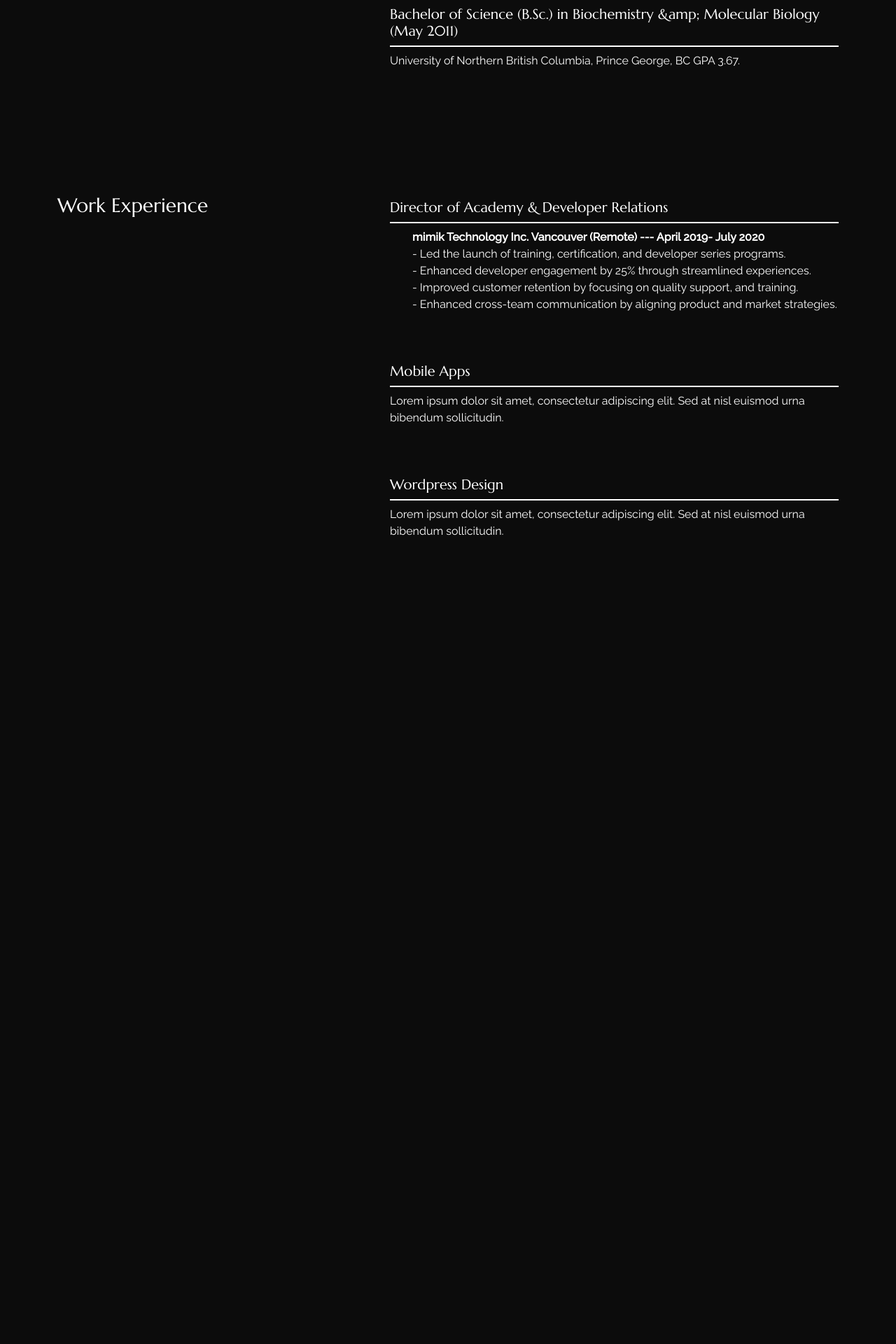
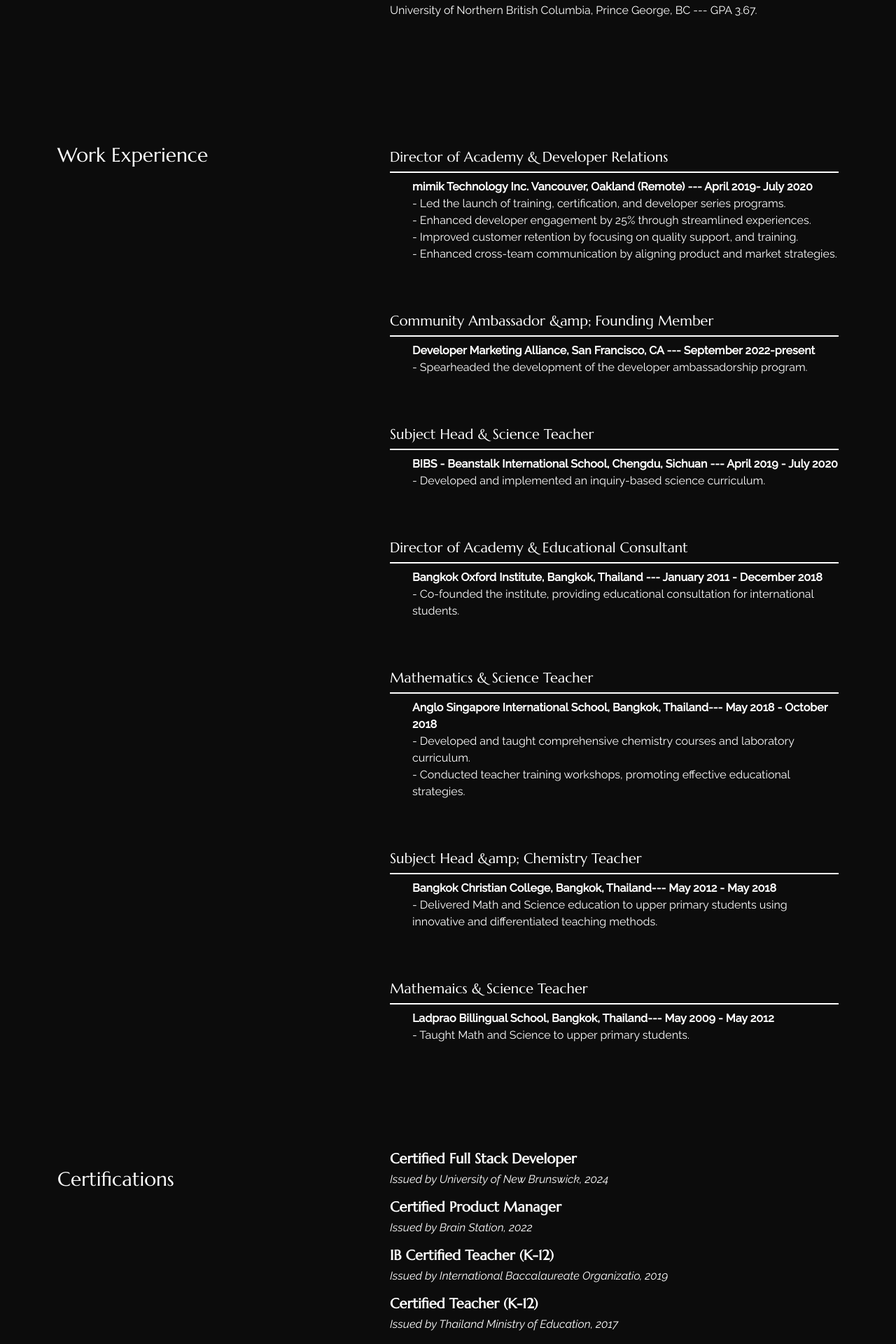
Before and after one commit to MrSep01/meSep-portfolio, a React (Create React App) app: page /about in a window 1280 px wide. Shown: the part 2459-4379 px from the top of the page at 70% size. Before the commit the page ends 3270 px from the top, so only its background shows below. Built offline with nearby package versions, Linux system fonts and the light colour scheme.

Commit message:
update-content2

```diff
--- a/src/content_option.js
+++ b/src/content_option.js
@@ -110,12 +110,7 @@ const professionalskills = [{
 const education = [{
     title: "Full Stack Developer - Web Development Bootcamp   (January 2024)",
     description: [
-        "University of Northern British Columbia, Prince George, BC",
-
-         "GPA: 3.67",
-
-        "Focus on biochemistry and molecular biology",
-
+        "University of New Brunswick, Fredericton, NB. --- GPA 4.0",
     ],
 
 },
@@ -125,19 +120,19 @@ const education = [{
 },
 {
     title: "Master of Education (M.Ed.) in International Teaching (May 2017)",
-    description: "Framingham State University, Framingham, MA. GPA 3.97.",
+    description: "Framingham State University, Framingham, MA. --- GPA 3.97.",
 },
 
 {
-    title: "Bachelor of Science (B.Sc.) in Biochemistry &amp; Molecular Biology (May 2011)",
-    description: "University of Northern British Columbia, Prince George, BC GPA 3.67.",
+    title: "Bachelor of Science (B.Sc.) in Biochemistry (May 2011)",
+    description: "University of Northern British Columbia, Prince George, BC --- GPA 3.67.",
 },
 ];
 
 const workexperience = [{
         title: "Director of Academy & Developer Relations",
         description:
-        [ <strong>mimik Technology Inc. Vancouver (Remote) ---      April 2019- July 2020 </strong>,
+        [ <strong>mimik Technology Inc. Vancouver, Oakland (Remote) ---      April 2019- July 2020 </strong>,
         "- Led the launch of training, certification, and developer series programs.",
          "- Enhanced developer engagement by 25% through streamlined experiences.",
         "- Improved customer retention by focusing on quality support, and training.",
@@ -146,15 +141,98 @@ const workexperience = [{
         ],
     },
     {
-        title: "Mobile Apps",
-        description: "Lorem ipsum dolor sit amet, consectetur adipiscing elit. Sed at nisl euismod urna bibendum sollicitudin.",
+        title: "Community Ambassador &amp; Founding Member",
+        description:
+        [<strong>Developer Marketing Alliance, San Francisco, CA --- September 2022-present</strong> ,
+        "- Spearheaded the development of the developer ambassadorship program.",
+
+
+    ]
     },
     {
-        title: "Wordpress Design",
-        description: "Lorem ipsum dolor sit amet, consectetur adipiscing elit. Sed at nisl euismod urna bibendum sollicitudin.",
+        title: "Subject Head & Science Teacher",
+        description: [<strong>BIBS - Beanstalk International School, Chengdu, Sichuan --- April 2019 - July 2020</strong> ,
+        "- Developed and implemented an inquiry-based science curriculum.",
+    ]
+
+    },
+
+    {
+        title: "Director of Academy & Educational Consultant",
+        description: [<strong>Bangkok Oxford Institute, Bangkok, Thailand --- January 2011 - December 2018</strong> ,
+        "- Co-founded the institute, providing educational consultation for international students.",
+    ]
+
+    },
+
+    {
+        title: "Mathematics & Science Teacher",
+        description: [<strong>Anglo Singapore International School, Bangkok, Thailand--- May 2018 - October 2018</strong> ,
+        "- Developed and taught comprehensive chemistry courses and laboratory curriculum.",
+        "- Conducted teacher training workshops, promoting effective educational strategies.",
+
+    ]
+
+    },
+
+
+    {
+        title: "Subject Head &amp; Chemistry Teacher",
+        description: [<strong>Bangkok Christian College, Bangkok, Thailand--- May 2012 - May 2018</strong> ,
+        "- Delivered Math and Science education to upper primary students using innovative and differentiated teaching methods.",
+    ]
+
+    },
+
+
+    {
+        title: "Mathemaics & Science Teacher",
+        description: [<strong>Ladprao Billingual School, Bangkok, Thailand--- May 2009 - May 2012</strong> ,
+        "- Taught Math and Science to upper primary students.",
+    ]
+
     },
 ];
 
+
+
+
+const certifications = [
+    {
+        title: "Certified Full Stack Developer",
+        issuer: "University of New Brunswick",
+        year: "2024",
+    },
+    {
+        title: "Certified Product Manager",
+        issuer: "Brain Station",
+        year: "2022",
+
+
+
+    },
+
+
+    {
+        title: "IB Certified Teacher (K-12)",
+        issuer: "International Baccalaureate Organizatio",
+        year: "2019",
+
+
+
+    },
+
+    {
+        title: "Certified Teacher (K-12)",
+        issuer: "Thailand Ministry of Education",
+        year: "2017",
+
+
+
+    },
+
+
+];
 
 
 
@@ -211,4 +289,5 @@ export {
     contactConfig,
     socialprofils,
     logotext,
+    certifications,
 };
--- a/src/pages/about/index.js
+++ b/src/pages/about/index.js
@@ -8,7 +8,9 @@ import {
   technicalskills,
   professionalskills,
   education,
-  workexperience
+  workexperience,
+  certifications
+
 } from "../../content_option";
 
 export const About = () => {
@@ -124,6 +126,24 @@ export const About = () => {
             ))}
           </Col>
         </Row>
+
+
+        <Row className="sec_sp">
+          <Col lg="5">
+            <h3 className="color_sec py-4">Certifications</h3>
+          </Col>
+          <Col lg="7">
+            {certifications.map((cert, i) => (
+              <div key={i} className="certification-item">
+                <h5 className="certification-title">{cert.title}</h5>
+                <p className="certification-details">
+                  Issued by {cert.issuer}, {cert.year}
+                </p>
+              </div>
+            ))}
+          </Col>
+        </Row>
+
       </Container>
     </HelmetProvider>
   );
--- a/src/pages/about/style.css
+++ b/src/pages/about/style.css
@@ -71,6 +71,20 @@
 }
 
 
+.certification-item {
+    margin-bottom: 10px;
+  }
+
+  .certification-title {
+    font-weight: bold;
+    margin-bottom: 5px;
+  }
+
+  .certification-details {
+    font-style: italic;
+    color: var(--secondary-color);
+  }
+
 /*! CSS Used keyframes */
 
 @-webkit-keyframes fadeInUp {
```
